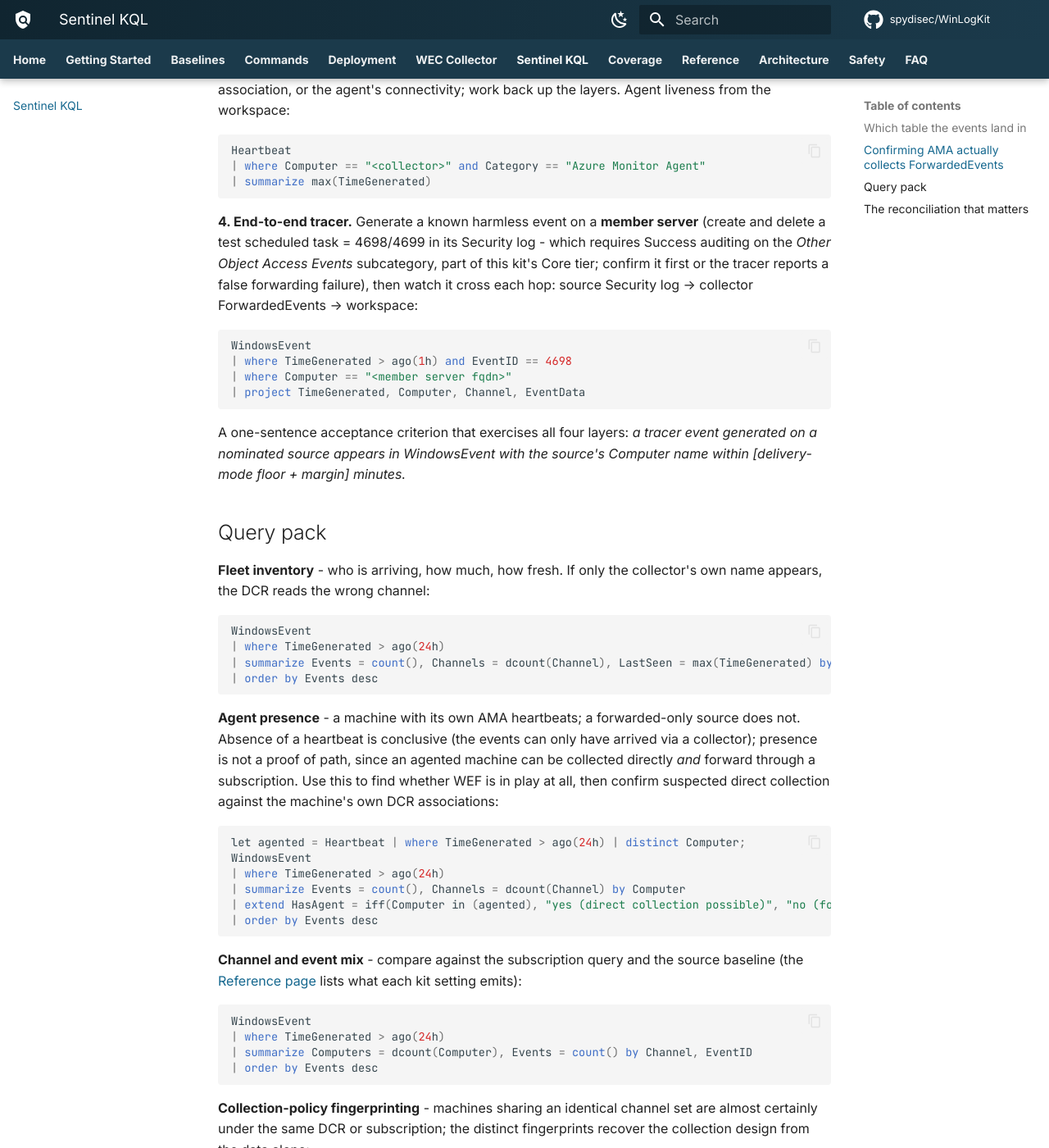
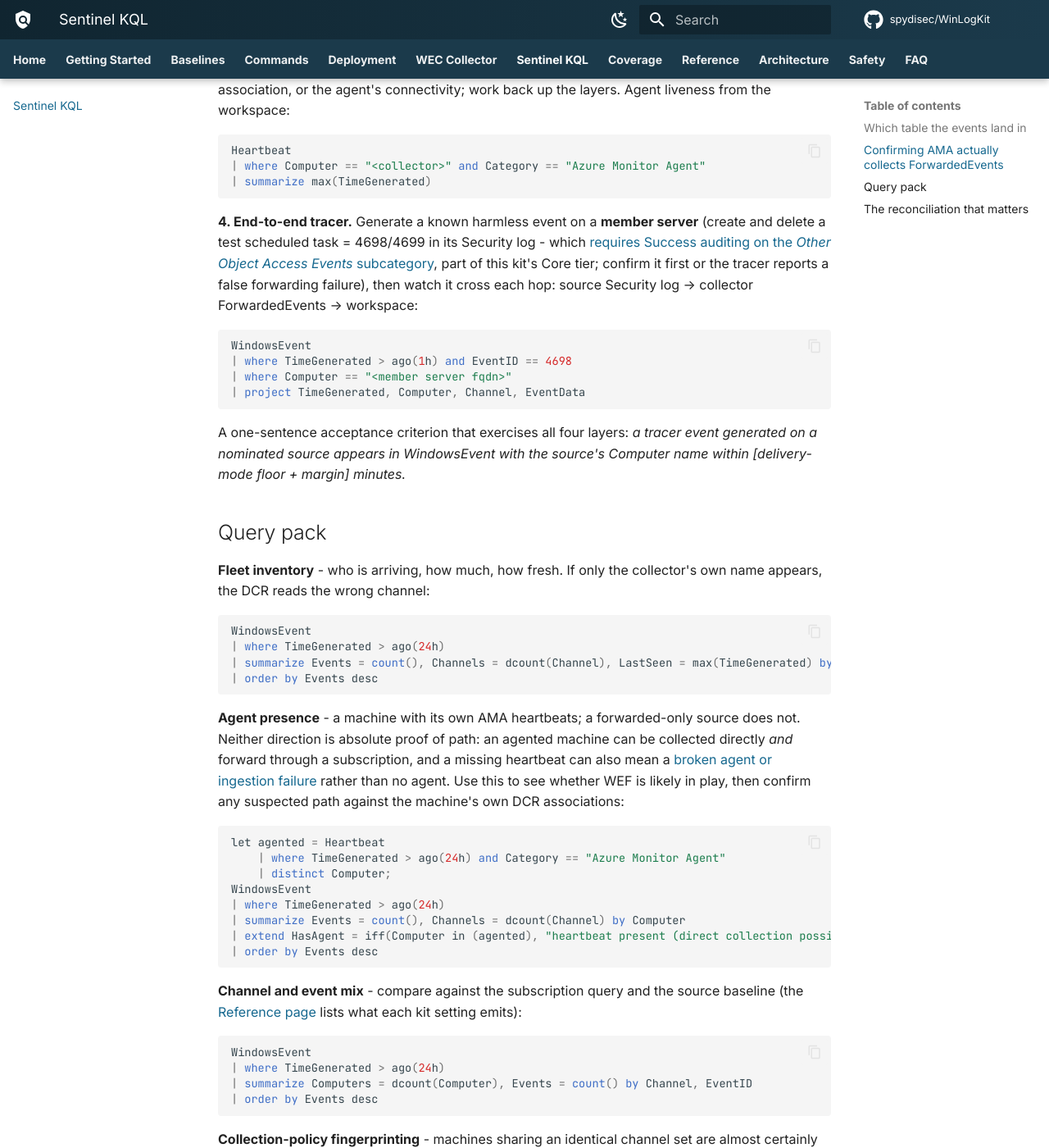
Before and after one commit to spydisec/WinLogKit, an MkDocs documentation site: the page built from docs/kql.md, in a window 1280 px wide and 1400 px high, scrolled down 1450 px. Shown: the whole window at 82% size. Built offline with MkDocs 1.6.1 and Material for MkDocs 9.7.7, drawn with Linux system fonts in a browser that asks for light colours; comment, search, counter and statistics services are not loaded.

Commit message:
Address CodeRabbit round 2: verified citations and qualified diagnoses
- 32-expression query limit restored with Microsoft's QueryType schema
  doc (verified: 'The XPath is limited to 32 expressions'); tracer
  prerequisite cites the Audit Other Object Access Events page
- Heartbeat query filters Category == 'Azure Monitor Agent' and the
  interpretation no longer treats heartbeat absence as proof of
  forwarding (troubleshooting link added)
- Not-yet-registered diagnosis waits out the SubscriptionManager
  refresh interval first

Co-Authored-By: Claude Fable 5 <noreply@anthropic.com>

````diff
--- a/docs/kql.md
+++ b/docs/kql.md
@@ -82,8 +82,9 @@ Heartbeat
 
 **4. End-to-end tracer.** Generate a known harmless event on a **member
 server** (create and delete a test scheduled task = 4698/4699 in its
-Security log - which requires Success auditing on the *Other Object
-Access Events* subcategory, part of this kit's Core tier; confirm it
+Security log - which
+[requires Success auditing on the *Other Object Access Events* subcategory](https://learn.microsoft.com/windows/security/threat-protection/auditing/audit-other-object-access-events),
+part of this kit's Core tier; confirm it
 first or the tracer reports a false forwarding failure), then watch it
 cross each hop: source Security log -> collector ForwardedEvents ->
 workspace:
@@ -112,19 +113,21 @@ WindowsEvent
 ```
 
 **Agent presence** - a machine with its own AMA heartbeats; a
-forwarded-only source does not. Absence of a heartbeat is conclusive
-(the events can only have arrived via a collector); presence is not a
-proof of path, since an agented machine can be collected directly *and*
-forward through a subscription. Use this to find whether WEF is in play
-at all, then confirm suspected direct collection against the machine's
-own DCR associations:
+forwarded-only source does not. Neither direction is absolute proof of
+path: an agented machine can be collected directly *and* forward through
+a subscription, and a missing heartbeat can also mean a
+[broken agent or ingestion failure](https://learn.microsoft.com/azure/azure-monitor/agents/azure-monitor-agent-troubleshoot-windows-vm)
+rather than no agent. Use this to see whether WEF is likely in play, then
+confirm any suspected path against the machine's own DCR associations:
 
 ```kusto
-let agented = Heartbeat | where TimeGenerated > ago(24h) | distinct Computer;
+let agented = Heartbeat
+    | where TimeGenerated > ago(24h) and Category == "Azure Monitor Agent"
+    | distinct Computer;
 WindowsEvent
 | where TimeGenerated > ago(24h)
 | summarize Events = count(), Channels = dcount(Channel) by Computer
-| extend HasAgent = iff(Computer in (agented), "yes (direct collection possible)", "no (forwarded)")
+| extend HasAgent = iff(Computer in (agented), "heartbeat present (direct collection possible)", "no heartbeat observed (forwarding likely)")
 | order by Events desc
 ```
 
````
Also changed, not shown: docs/wec.md (+7 -4 lines).
